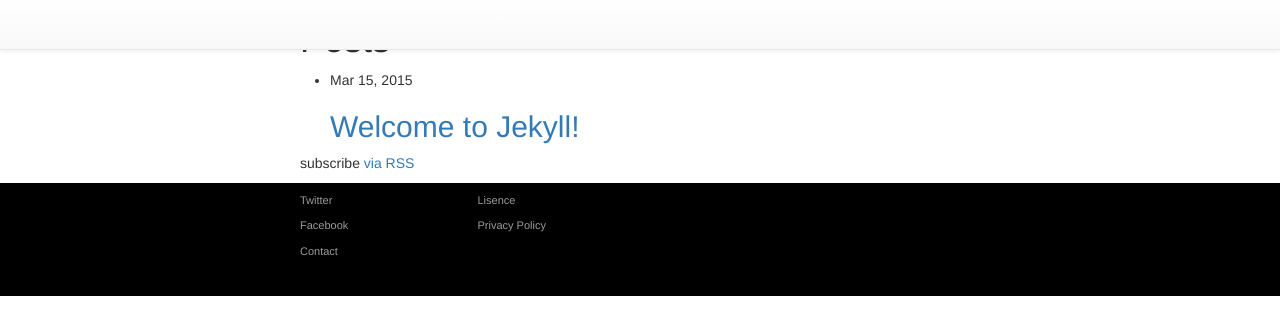
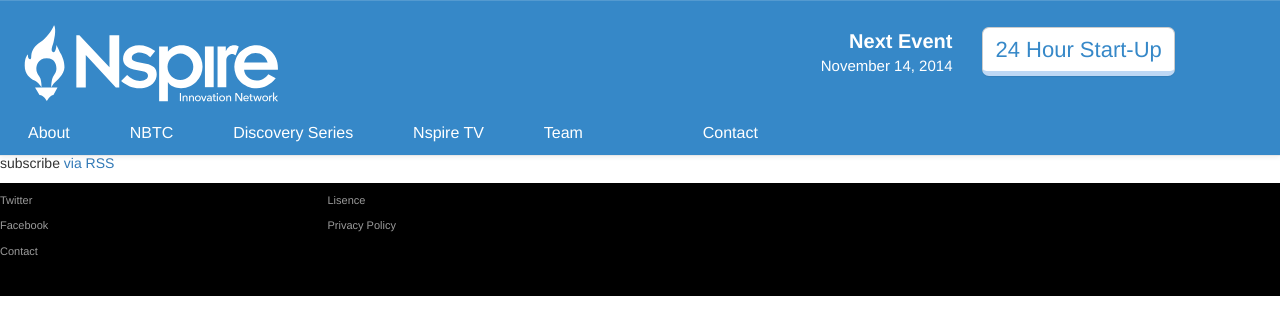
Before and after one commit to nspire/nspire2015, a Jekyll site: the page built from index.html, in a window 1280 px wide. Shown: the top 335 px of the page. Built offline with Jekyll 4.4.1, drawn with Linux system fonts in a browser that asks for light colours; nearby versions of some CDN libraries.

Commit message:
set up navbar

```diff
--- a/_config.yml
+++ b/_config.yml
@@ -1,12 +1,12 @@
 # Site settings
-title: Your awesome title
+title: Nspire Innovation Network
 email: your-email@domain.com
 description: > # this means to ignore newlines until "baseurl:"
   Write an awesome description for your new site here. You can edit this
   line in _config.yml. It will appear in your document head meta (for
   Google search results) and in your feed.xml site description.
 baseurl: "" # the subpath of your site, e.g. /blog/
-url: "http://yourdomain.com" # the base hostname & protocol for your site
+url: "http://nspire.org" # the base hostname & protocol for your site
 twitter_username: jekyllrb
 github_username:  jekyll
 
--- a/_includes/header.html
+++ b/_includes/header.html
@@ -1,8 +1,30 @@
-<header class="site-header">
+<header>
 
-  <nav class="navbar navbar-default navbar-fixed-top">
-    <div class="container">
-
+  <nav class="navbar navbar-default navbar-fixed-top nspire-navbar">
+    <div class="row">
+      <div class="col-md-3">
+        <img src="img/nspire_logo_white.svg">
+      </div>
+      <div class="col-md-offset-4 col-md-2 nspire-navbar-event-blurb">
+        <span class="lead">Next Event</span><br>
+        November 14, 2014
+      </div>
+      <div class="col-md-3 nspire-navbar-event-button">
+        <button type="button" class="btn btn-default">
+        24 Hour Start-Up
+      </button>
+      </div>
+    </div>
+    <div class="nspire-navbar-navigation">
+      <ul>
+        <li><a href="">About</a></li>
+        <li><a href="">NBTC</a></li>
+        <li><a href="">Discovery Series</a></li>
+        <li><a href="">Nspire TV</a></li>
+        <li><a href="">Team</a></li>
+        <li class="separator"></li>
+        <li><a href="">Contact</a></li>
+      </ul>
     </div>
   </nav>
 
--- a/_sass/_base.scss
+++ b/_sass/_base.scss
@@ -11,33 +11,6 @@ dl, dd, ol, ul, figure {
 
 
 /**
- * Basic styling
- */
-body {
-    font-family: $base-font-family;
-    font-size: $base-font-size;
-    line-height: $base-line-height;
-    font-weight: 300;
-    color: $text-color;
-    background-color: $background-color;
-    -webkit-text-size-adjust: 100%;
-}
-
-
-
-/**
- * Set `margin-bottom` to maintain vertical rhythm
- */
-h1, h2, h3, h4, h5, h6,
-p, blockquote, pre,
-ul, ol, dl, figure,
-%vertical-rhythm {
-    margin-bottom: $spacing-unit / 2;
-}
-
-
-
-/**
  * Images
  */
 img {
@@ -46,130 +19,12 @@ img {
 }
 
 
-
-/**
- * Figures
- */
-figure > img {
-    display: block;
-}
-
-figcaption {
-    font-size: $small-font-size;
-}
-
-
-
-/**
- * Lists
- */
-ul, ol {
-    margin-left: $spacing-unit;
-}
-
-li {
-    > ul,
-    > ol {
-         margin-bottom: 0;
-    }
-}
-
-
-
 /**
  * Headings
  */
 h1, h2, h3, h4, h5, h6 {
     font-weight: 300;
 }
-
-
-
-/**
- * Links
- */
-a {
-    color: $brand-color;
-    text-decoration: none;
-
-    &:visited {
-        color: darken($brand-color, 15%);
-    }
-
-    &:hover {
-        color: $text-color;
-        text-decoration: underline;
-    }
-}
-
-
-
-/**
- * Blockquotes
- */
-blockquote {
-    color: $grey-color;
-    border-left: 4px solid $grey-color-light;
-    padding-left: $spacing-unit / 2;
-    font-size: 18px;
-    letter-spacing: -1px;
-    font-style: italic;
-
-    > :last-child {
-        margin-bottom: 0;
-    }
-}
-
-
-
-/**
- * Code formatting
- */
-pre,
-code {
-    font-size: 15px;
-    border: 1px solid $grey-color-light;
-    border-radius: 3px;
-    background-color: #eef;
-}
-
-code {
-    padding: 1px 5px;
-}
-
-pre {
-    padding: 8px 12px;
-    overflow-x: scroll;
-
-    > code {
-        border: 0;
-        padding-right: 0;
-        padding-left: 0;
-    }
-}
-
-
-
-/**
- * Wrapper
- */
-.wrapper {
-    max-width: -webkit-calc(#{$content-width} - (#{$spacing-unit} * 2));
-    max-width:         calc(#{$content-width} - (#{$spacing-unit} * 2));
-    margin-right: auto;
-    margin-left: auto;
-    padding-right: $spacing-unit;
-    padding-left: $spacing-unit;
-    @extend %clearfix;
-
-    @include media-query($on-laptop) {
-        max-width: -webkit-calc(#{$content-width} - (#{$spacing-unit}));
-        max-width:         calc(#{$content-width} - (#{$spacing-unit}));
-        padding-right: $spacing-unit / 2;
-        padding-left: $spacing-unit / 2;
-    }
-}
-
 
 
 /**
@@ -183,22 +38,3 @@ pre {
         clear: both;
     }
 }
-
-
-
-/**
- * Icons
- */
-.icon {
-
-    > svg {
-        display: inline-block;
-        width: 16px;
-        height: 16px;
-        vertical-align: middle;
-
-        path {
-            fill: $grey-color;
-        }
-    }
-}
--- a/_sass/_layout.scss
+++ b/_sass/_layout.scss
@@ -1,4 +1,55 @@
 
+/**
+ * Navbar
+ */
+header {
+    .nspire-navbar {
+        background: $nspire-blue;
+        color: #FFFFFF;
+        .nspire-navbar-event-blurb {
+            margin-top: 27px;
+            text-align: right;
+            font-size: 15px;
+            .lead {
+                font-size: 20px;
+                font-weight: 600;
+            }
+        }
+        .nspire-navbar-event-button {
+            button {
+                font-size: 22px;
+                color: $nspire-blue;
+                background: #FFFFFF;
+                border-bottom: 5px solid #BED8F5;
+                border-radius: 7px;
+                &:hover {
+                    border-bottom: none;
+                    margin-top: 5px;
+                }
+            }
+            margin-top: 27px;
+        }
+        .nspire-navbar-navigation {
+            ul {
+                li {
+                    display: inline-block;
+                    padding: 0px 28px;
+                    font-size: 16px;
+                    .separator {
+                        padding: 0;
+                        border-right: 4px solid #FFFFFF;
+                    }
+                    a {
+                        color: #FFFFFF;
+                        &:hover {
+                            text-decoration: underline;
+                        }
+                    }
+                }
+            }
+        }
+    }
+}
 /**
  * Site footer
  */
--- a/_sass/_syntax-highlighting.scss
+++ b/_sass/_syntax-highlighting.scss
@@ -3,7 +3,6 @@
  */
 .highlight {
     background: #fff;
-    @extend %vertical-rhythm;
 
     .c     { color: #998; font-style: italic } // Comment
     .err   { color: #a61717; background-color: #e3d2d2 } // Error
--- a/css/main.scss
+++ b/css/main.scss
@@ -6,28 +6,8 @@
 
 
 // Our variables
-$base-font-family: Helvetica, Arial, sans-serif;
-$base-font-size:   16px;
-$small-font-size:  $base-font-size * 0.875;
-$base-line-height: 1.5;
-
-$spacing-unit:     30px;
-
-$text-color:       #111;
-$background-color: #fdfdfd;
-$brand-color:      #2a7ae2;
-
-$grey-color:       #828282;
-$grey-color-light: lighten($grey-color, 40%);
-$grey-color-dark:  darken($grey-color, 25%);
-
-$footer-link-color:  #9B9B9B;
-
-// Width of the content area
-$content-width:    800px;
-
-$on-palm:          600px;
-$on-laptop:        800px;
+$nspire-blue: #3688C8;
+$footer-link-color: #9B9B9B;
 
 
 
```
Also changed, not shown: img/nspire_logo_white.svg (added).
